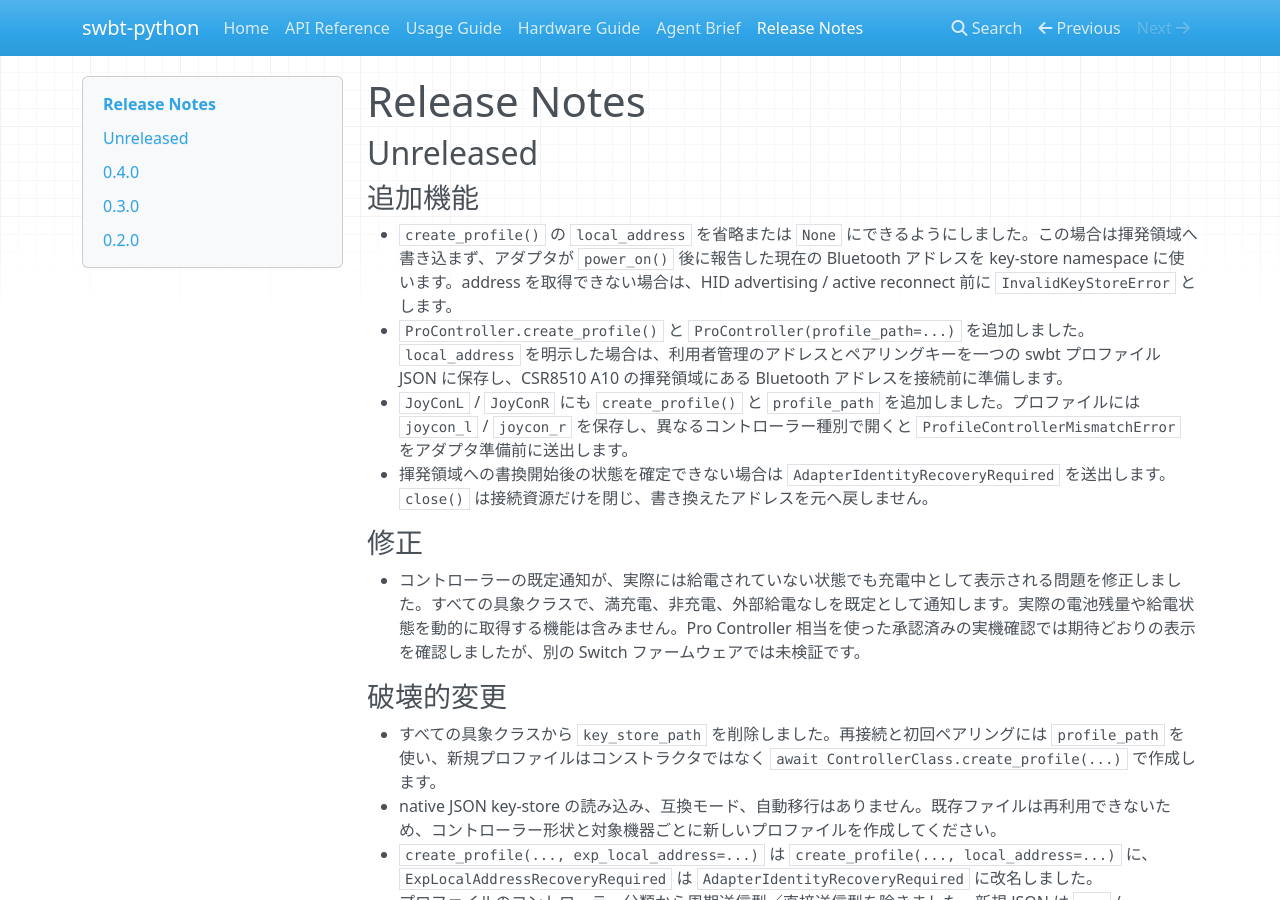
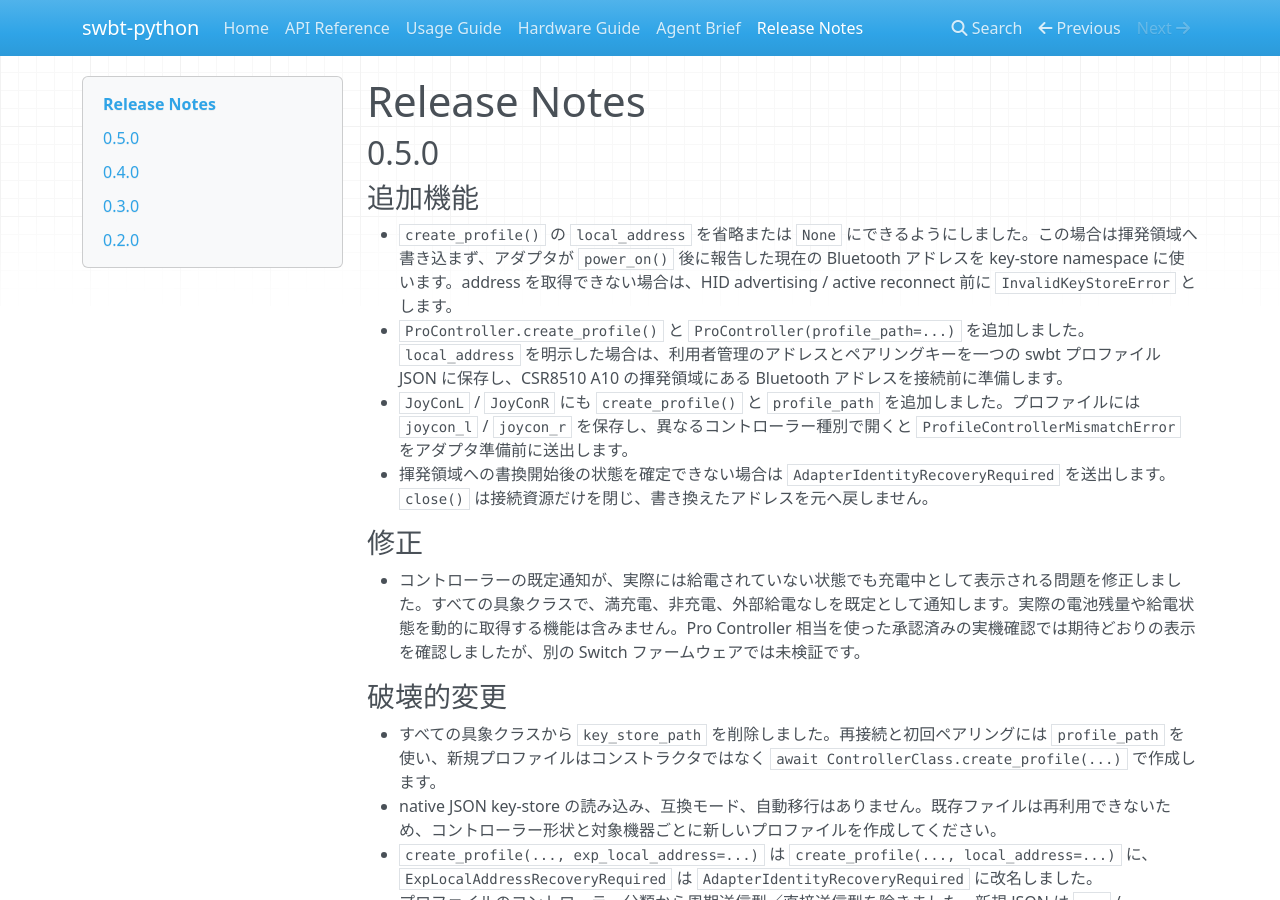
Before and after one commit to niart120/swbt-python, an MkDocs documentation site: the page built from docs/release-notes.md, in a window 1280 px wide and 900 px high. Built offline with MkDocs 1.6.1, drawn with Linux system fonts in a browser that asks for light colours; nearby versions of some CDN libraries.

Commit message:
chore(release): 0.5.0 を準備

```diff
--- a/docs/release-notes.md
+++ b/docs/release-notes.md
@@ -1,6 +1,6 @@
 # Release Notes
 
-## Unreleased
+## 0.5.0
 
 ### 追加機能
 
--- a/pyproject.toml
+++ b/pyproject.toml
@@ -1,6 +1,6 @@
 [project]
 name = "swbt-python"
-version = "0.4.0"
+version = "0.5.0"
 description = "Python library for presenting an NX-compatible virtual Bluetooth HID input device."
 readme = "README.md"
 authors = [
```
Also changed, not shown: 1 other file.
